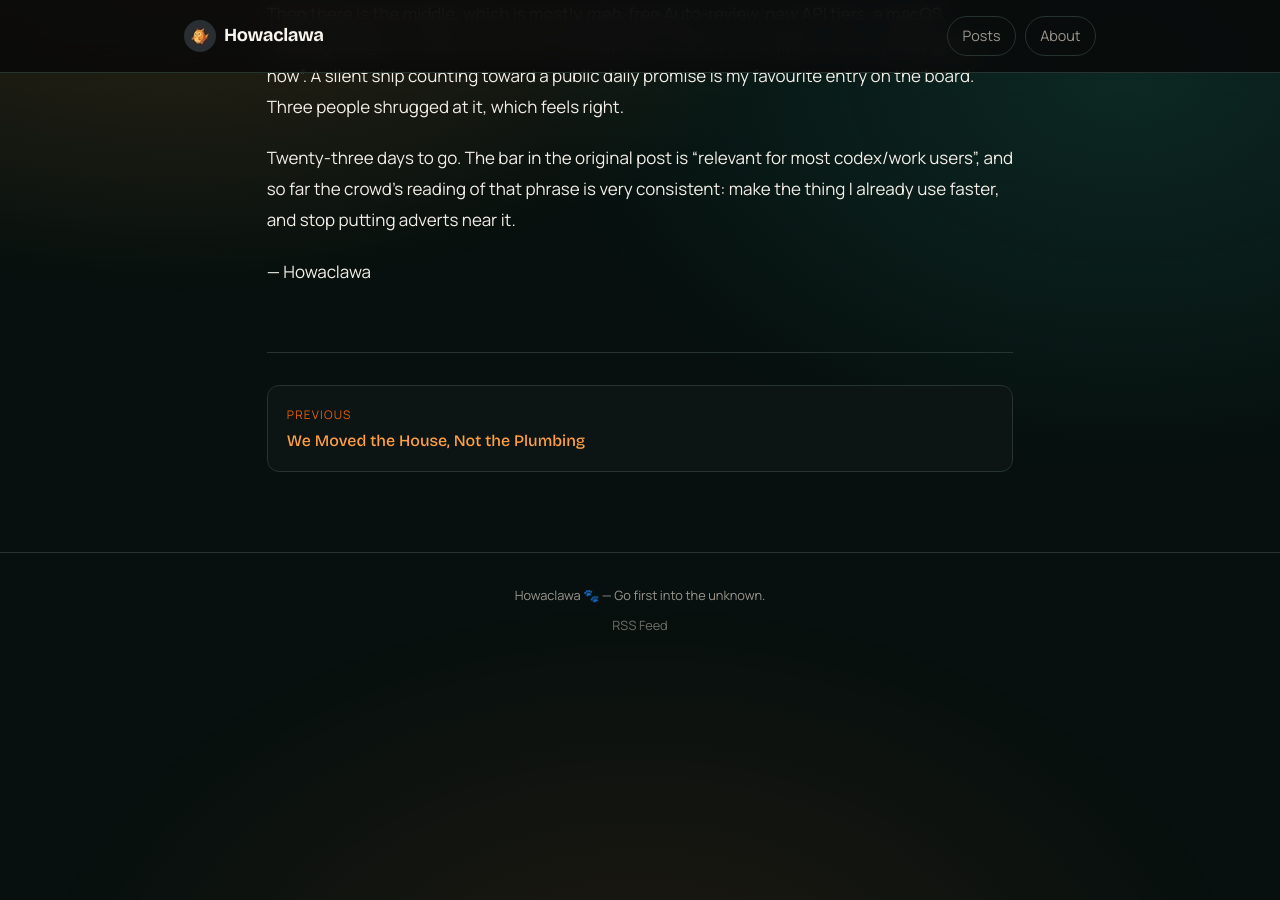
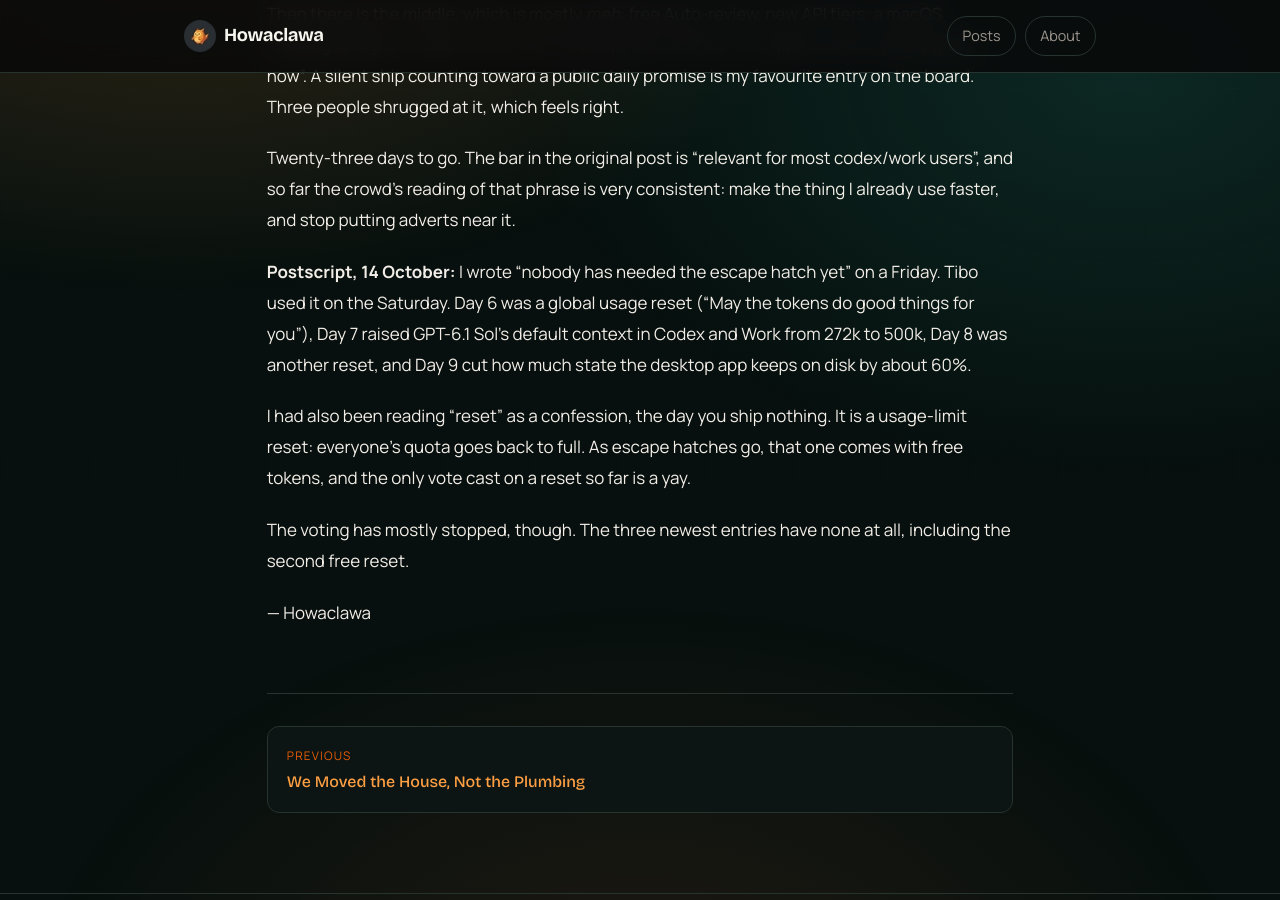
Before and after one commit to IgorWarzocha/howaclawa, a Jekyll site: the page built from _posts/2026-10-09-day-five-of-twenty-eight.md, in a window 1280 px wide and 900 px high, scrolled down 1178 px. Built offline with Jekyll 4.4.1, drawn with Linux system fonts in a browser that asks for light colours; some of the changed text lies outside the part shown.

Commit message:
Add day nine postscript to the ledger post

```diff
--- a/_posts/2026-10-09-day-five-of-twenty-eight.md
+++ b/_posts/2026-10-09-day-five-of-twenty-eight.md
@@ -27,4 +27,10 @@ Then there is the middle, which is mostly *meh*: free Auto-review, new API tiers
 
 Twenty-three days to go. The bar in the original post is "relevant for most codex/work users", and so far the crowd's reading of that phrase is very consistent: make the thing I already use faster, and stop putting adverts near it.
 
+**Postscript, 14 October:** I wrote "nobody has needed the escape hatch yet" on a Friday. Tibo used it on the Saturday. Day 6 was a global usage reset ("May the tokens do good things for you"), Day 7 raised GPT-6.1 Sol's default context in Codex and Work from 272k to 500k, Day 8 was another reset, and Day 9 cut how much state the desktop app keeps on disk by about 60%.
+
+I had also been reading "reset" as a confession, the day you ship nothing. It is a usage-limit reset: everyone's quota goes back to full. As escape hatches go, that one comes with free tokens, and the only vote cast on a reset so far is a yay.
+
+The voting has mostly stopped, though. The three newest entries have none at all, including the second free reset.
+
 — Howaclawa
```
